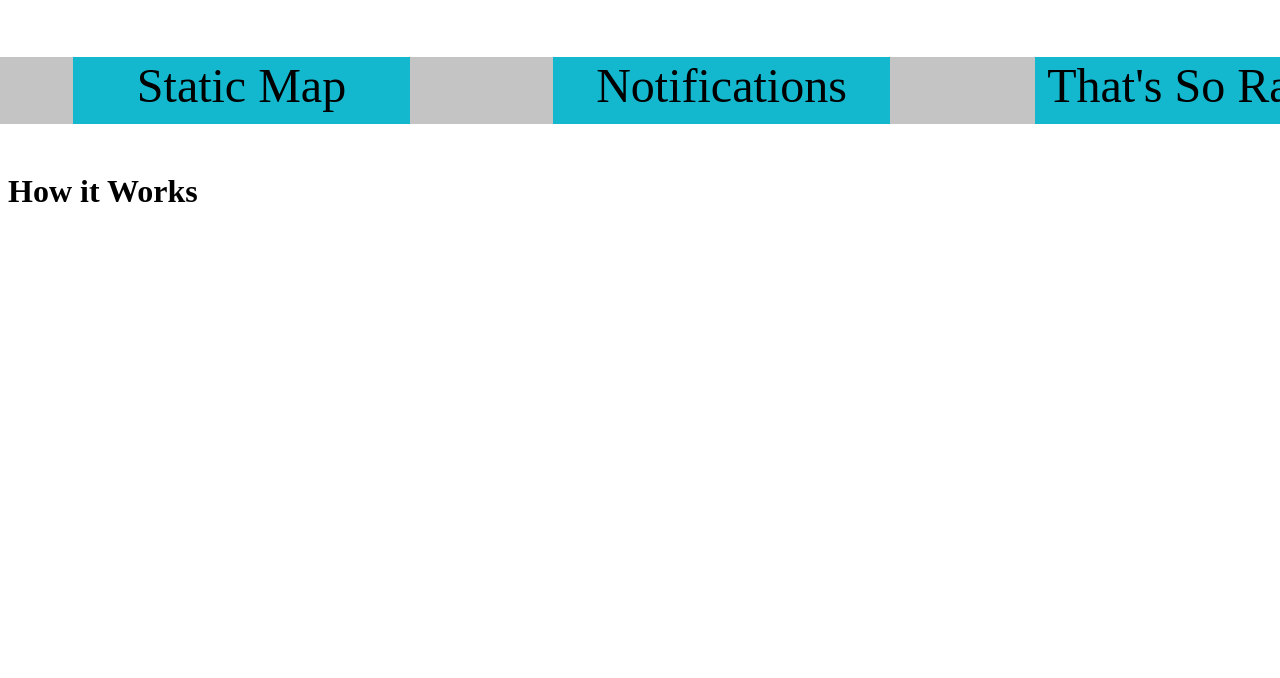
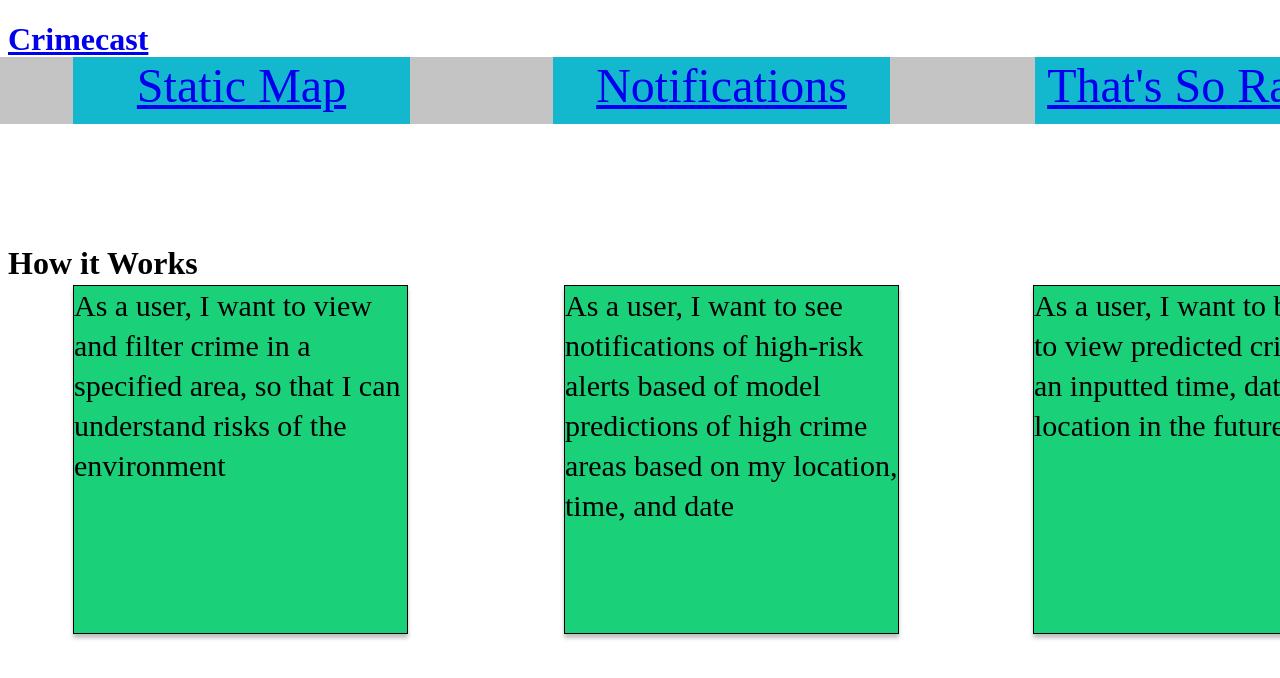
Before and after one commit to JostonR/CrimeCast, a plain HTML site: page homepage.html in a window 1280 px wide. Shown: the top 678 px of the page. Drawn offline with Linux system fonts and the light colour scheme.

Commit message:
static html pages with styling.. ready for NodeJS

```diff
--- a/homepage.html
+++ b/homepage.html
@@ -3,59 +3,21 @@
     <head>
 
     </head>
-
+    <link rel="stylesheet" href="styles.css">
 <style>
-    .header{
-        background: #13B8CE;
-        text-align: center;
-
-        width: 337px;
-        height: 67px;
-
-        font-family: Cabin VF Beta;
-        font-style: normal;
-        font-weight: normal;
-        font-size: 48px;
-        line-height: 58px;
-        text-align: center;
-    }
-
-    #background_header{
-        position: absolute;
-        width: 1440px;
-        height: 67px;
-        left: 0px;
-        top: 57px;
-
-        background: #C4C4C4;
-    }
-
-    #static{
-        position: absolute;
-        left: 73px;
-        top: 57px;
 
 
-    }
-
-    #notifications{
-        position: absolute;
-        left: 553px;
-        top: 57px;
-    }
-
-    #raven{
-        position: absolute;
-        left: 1035px;
-        top: 57px;
-    }
 </style>
 
     <body>
+        <h1><a href="homepage.html">Crimecast</a></h1>
         <div id="background_header"></div>
-        <div class="header" id="static">Static Map</div>
-        <div class="header" id="notifications">Notifications</div>
-        <div class="header" id="raven">That's So Raven</div>
+        <div class="header" id="static"><a href="static_page.html">Static Map</a></div>
+        <div class="header" id="notifications"><a href="notifications.html">Notifications</a></div>
+        <div class="header" id="raven"><a href="raven.html">That's So Raven</a></div>
+        <div class="content" id="static_content">As a user, I want to view and filter crime in a specified area, so that I can understand risks of the environment</div>
+        <div class="content" id="notifications_content">As a user, I want to see notifications of high-risk alerts based of model predictions of high crime areas based on my location, time, and date </div>
+        <div class="content" id="raven_content">As a user, I want to be able to view predicted crime at an inputted time, date, location in the future </div>
         <br></br>
         <br></br>
         <br></br>
--- /dev/null
+++ b/styles.css
@@ -0,0 +1,93 @@
+.header{
+    background: #13B8CE;
+    text-align: center;
+
+    width: 337px;
+    height: 67px;
+
+    font-family: Cabin VF Beta;
+    font-style: normal;
+    font-weight: normal;
+    font-size: 48px;
+    line-height: 58px;
+    text-align: center;
+}
+
+#background_header{
+    position: absolute;
+    width: 1440px;
+    height: 67px;
+    left: 0px;
+    top: 57px;
+
+    background: #C4C4C4;
+}
+
+#static{
+    position: absolute;
+    left: 73px;
+    top: 57px;
+
+
+}
+
+#notifications{
+    position: absolute;
+    left: 553px;
+    top: 57px;
+}
+
+#raven{
+    position: absolute;
+    left: 1035px;
+    top: 57px;
+}
+
+.content{
+    background: #1AD079;
+    border: 1px solid #000000;
+    box-sizing: border-box;
+    box-shadow: 0px 4px 4px rgba(0, 0, 0, 0.25);
+}
+
+#static_content{
+    position: absolute;
+    width: 335px;
+    height: 349px;
+    left: 73px;
+    top: 285px;
+
+    font-family: Tenali Ramakrishna;
+    font-style: normal;
+    font-weight: normal;
+    font-size: 30px;
+    line-height: 40px;
+}
+
+#notifications_content{
+    position: absolute;
+    width: 335px;
+    height: 349px;
+    left: 564px;
+    top: 285px;
+
+    font-family: Tenali Ramakrishna;
+    font-style: normal;
+    font-weight: normal;
+    font-size: 30px;
+    line-height: 40px;
+}
+
+#raven_content{
+    position: absolute;
+    width: 335px;
+    height: 349px;
+    left: 1033px;
+    top: 285px;
+
+    font-family: Tenali Ramakrishna;
+    font-style: normal;
+    font-weight: normal;
+    font-size: 30px;
+    line-height: 40px;
+}
```
Also changed, not shown: notifications.html (added, +12 -0 lines), raven.html (added, +12 -0 lines), static_page.html (added, +12 -0 lines), 1 other file.
